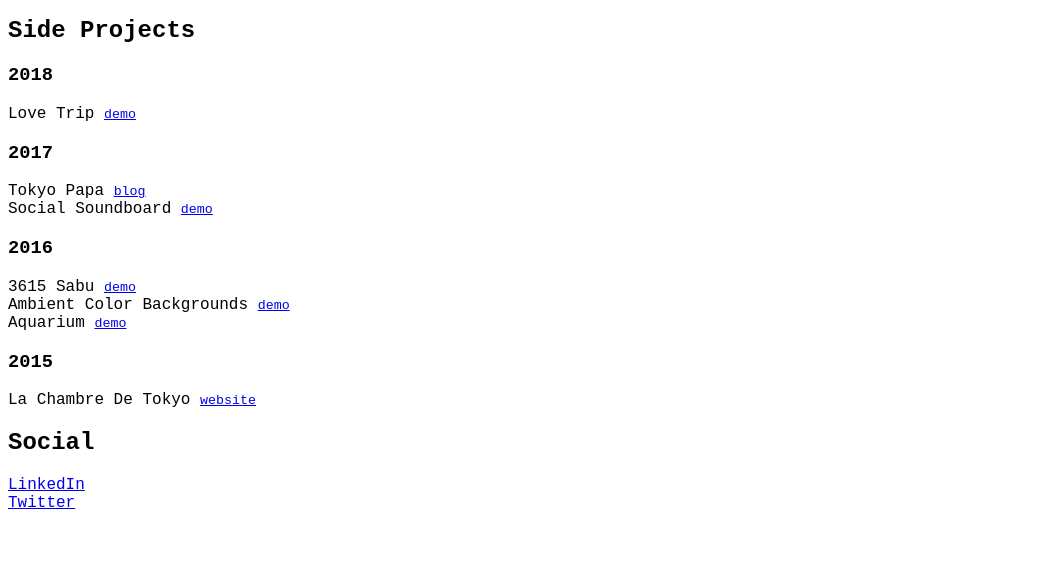
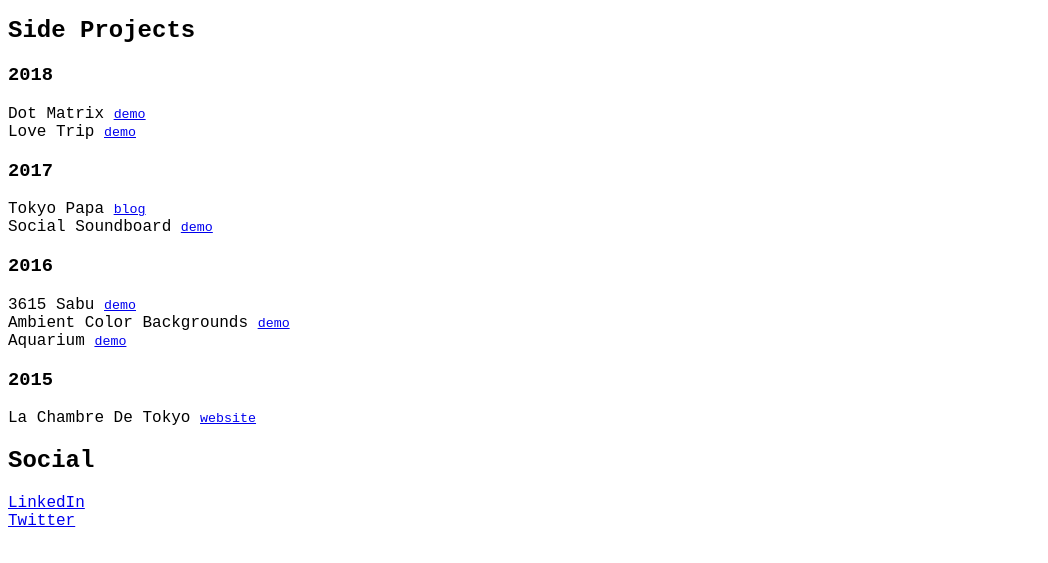
Before and after one commit to grosgg/grosgg.github.io, a plain HTML site: page index.html in a window 1280 px wide. Shown: the part 87-650 px from the top of the page, without its empty margins (0-1048 px from the left). Drawn offline with Linux system fonts and the light colour scheme.

Commit message:
Add Dot Matrix

```diff
--- a/index.html
+++ b/index.html
@@ -11,6 +11,7 @@
       <h2>Side Projects</h2>
       <h3>2018</h3>
       <ul>
+        <li>Dot Matrix <small><a href="https://grosgg.github.io/screensavers/matrix">demo</a></small></li>
         <li>Love Trip <small><a href="https://grosgg.github.io/screensavers/skyline">demo</a></small></li>
       </ul>
       <h3>2017</h3>
```
